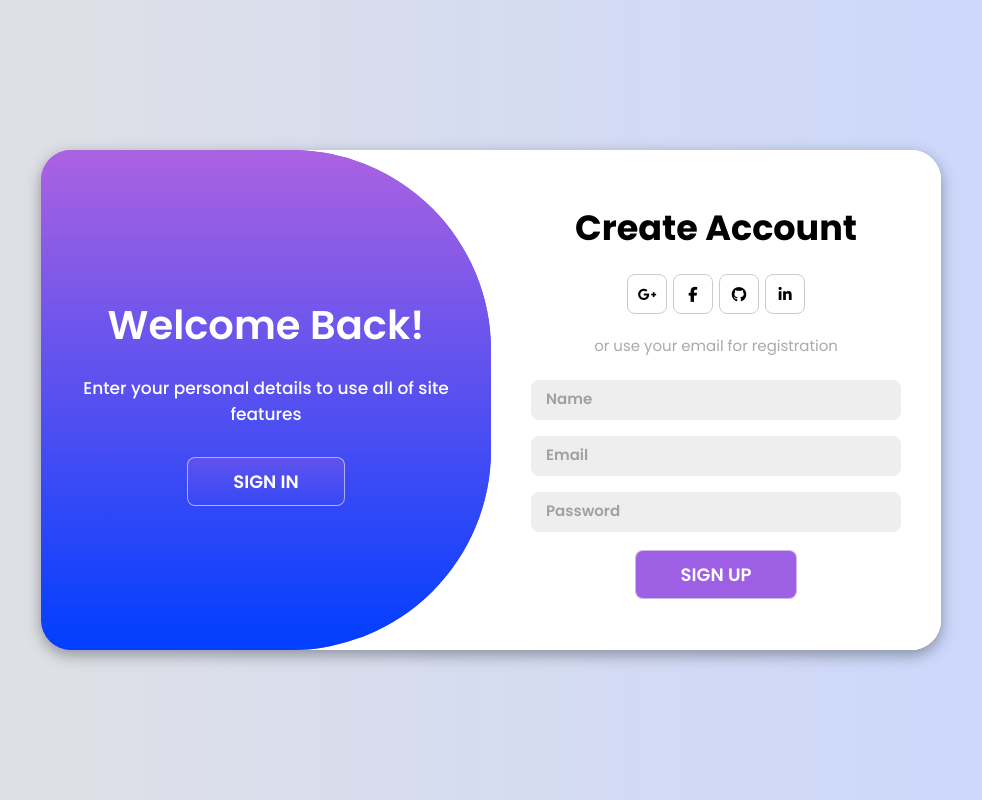
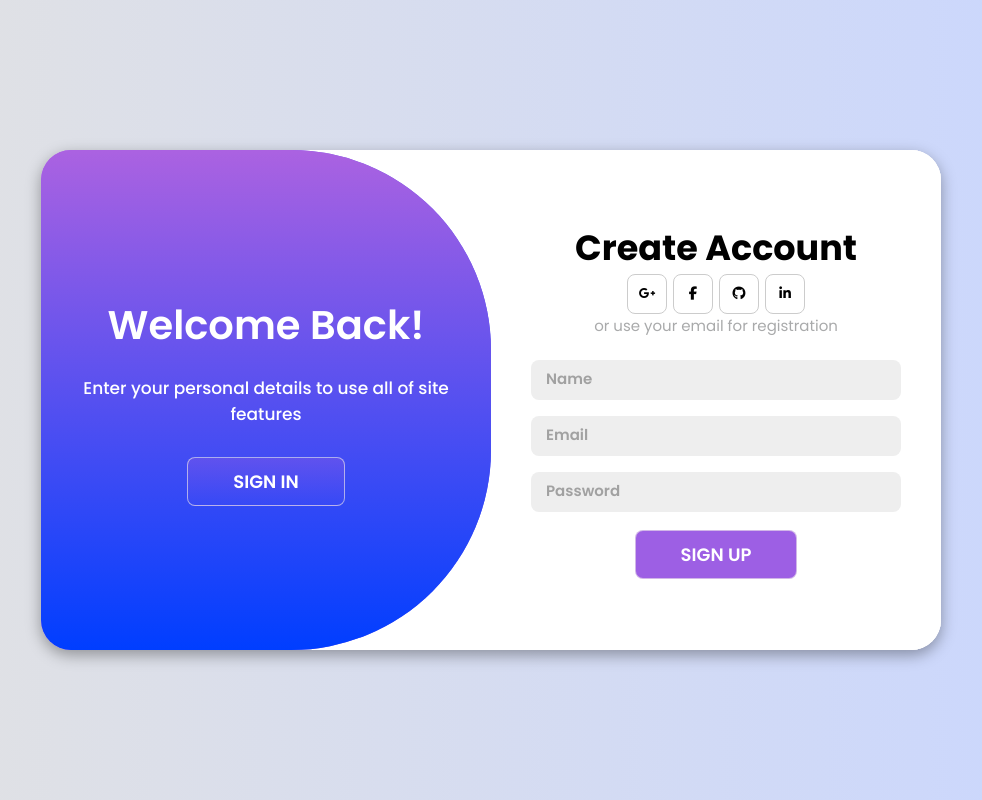
Before and after one commit to HenzoBragas/LoginPage-React, a React (Vite) app: page / in a window 1280 px wide. Both pictures are taken after a click on the button "SIGN UP". Shown: the whole page, without its empty margins (149-1131 px from the left). Built offline with nearby package versions, Linux system fonts and the light colour scheme; data requests are answered from the project's data file.

Commit message:
feat: authetication for the google

```diff
--- a/data/db.json
+++ b/data/db.json
@@ -1,4 +1,5 @@
 {
   "users": [
+
   ]
 }
--- a/package.json
+++ b/package.json
@@ -12,6 +12,7 @@
   },
   "dependencies": {
     "@fortawesome/fontawesome-free": "^6.7.2",
+    "@react-oauth/google": "^0.12.1",
     "json-server": "^1.0.0-beta.3",
     "react": "^18.3.1",
     "react-dom": "^18.3.1",
--- a/src/App.css
+++ b/src/App.css
@@ -1,13 +1,13 @@
-@import url('https://fonts.googleapis.com/css2?family=Poppins:ital,wght@0,100;0,200;0,300;0,400;0,500;0,600;0,700;0,800;0,900;1,100;1,200;1,300;1,400;1,500;1,600;1,700;1,800;1,900&display=swap');
+@import url("https://fonts.googleapis.com/css2?family=Poppins:ital,wght@0,100;0,200;0,300;0,400;0,500;0,600;0,700;0,800;0,900;1,100;1,200;1,300;1,400;1,500;1,600;1,700;1,800;1,900&display=swap");
 
-*{
+* {
   margin: 0;
   padding: 0;
   box-sizing: border-box;
-    font-family: 'Poppins', sans-serif;
+  font-family: "Poppins", sans-serif;
 }
 
-body{
+body {
   background-color: #c9d6ff;
   background: linear-gradient(to right, #e2e2e2, #c9d6ff);
   display: flex;
@@ -17,7 +17,7 @@ body{
   height: 100vh;
 }
 
-.container{
+.container {
   background-color: #fff;
   border-radius: 30px;
   box-shadow: 0 5px 15px rgba(0, 0, 0, 0.35);
@@ -28,38 +28,53 @@ body{
   min-height: 500px;
 }
 
-.container p{
+.container p {
   font-size: 17px;
   font-weight: 500;
   margin: 20px 0;
 }
 
-.container span{
+.container span {
   font-size: 15px;
   color: #a9aaab;
   margin-bottom: 15px;
 }
 
-.container a{
+.container a {
   color: #a9aaab;
   font-size: 15px;
   font-weight: 600;
   text-decoration: none;
   margin: 15px 0 10px;
-    transition: transform  0.4s ease-in-out
+  transition: transform 0.4s ease-in-out;
 }
-.container a:hover{
+.container a:hover {
   transform: translateY(-10px);
 }
 
-.btn-SignUp{
-    background: linear-gradient(#494DF2, #7E59E9 );
-}
-.btn-SignIn{
-    background: linear-gradient( #6052EE, #3649F6);
+.btn-SignUp,
+.btn-SignIn {
+  color: #fff;
+  font-size: 18px;
+  padding: 10px 45px;
+  border: 1px solid hsla(0, 14%, 93%, 0.623);
+  border-radius: 8px;
+  font-weight: 600;
+  text-transform: uppercase;
+  margin-top: 10px;
+  cursor: pointer;
+  transition: transform 0.4s ease-in-out;
 }
 
-.container button{
+.btn-SignUp {
+  background: linear-gradient(#494df2, #7e59e9);
+}
+
+.btn-SignIn {
+  background: linear-gradient(#6052ee, #3649f6);
+}
+
+.btn-submit {
   background-color: #9d5fe4;
   color: #fff;
   font-size: 18px;
@@ -70,18 +85,17 @@ body{
   text-transform: uppercase;
   margin-top: 10px;
   cursor: pointer;
-    transition: transform  0.4s ease-in-out;
+  transition: transform 0.4s ease-in-out;
 }
-.container button:hover{
+.btn-submit:hover {
   transform: translateY(-10px);
 }
 
-.container button.hidden{
+.container button.hidden {
   background-color: transparent;
 }
 
-
-.container form{
+.container form {
   background-color: #fff;
   display: flex;
   align-items: center;
@@ -91,7 +105,7 @@ body{
   height: 100%;
 }
 
-.container input{
+.container input {
   background-color: #eee;
   border: none;
   margin: 8px 0;
@@ -101,67 +115,70 @@ body{
   width: 100%;
   outline: none;
 }
-.container input::placeholder{
+.container input::placeholder {
   color: hsla(0, 0%, 45%, 0.63);
   font-size: 15px;
   font-weight: 600;
 }
 
-.form-container{
+.form-container {
   position: absolute;
   top: 0;
   height: 100%;
   transition: all 0.6s ease-in-out;
 }
 
-.CreateAccount{
+.CreateAccount {
   font-size: 35px;
 }
 
-.SignIn{
+.SignIn {
   font-size: 50px;
 }
 
-.sign-in{
+.sign-in {
   left: 0;
   width: 50%;
   z-index: 2;
 }
 
-.container.active .sign-in{
+.container.active .sign-in {
   transform: translateX(100%);
 }
 
-.sign-up{
+.sign-up {
   left: 0;
   width: 50%;
   opacity: 0;
   z-index: 1;
 }
 
-.container.active .sign-up{
+.container.active .sign-up {
   transform: translateX(100%);
   opacity: 1;
   z-index: 5;
   animation: move 0.6s;
 }
 
-@keyframes move{
-    0%, 49.99%{
+@keyframes move {
+  0%,
+  49.99% {
     opacity: 0;
     z-index: 1;
   }
-    50%, 100%{
+  50%,
+  100% {
     opacity: 1;
     z-index: 5;
   }
 }
 
-.social-icons{
+.social-icons {
   margin: 20px 0;
 }
 
-.social-icons a{
+.socialAuth {
+  background-color: #ffffff;
   color: black;
   border: 1px solid #ccc;
   border-radius: 20%;
@@ -171,9 +188,14 @@ body{
   margin: 0 3px;
   width: 40px;
   height: 40px;
+  transition: transform 0.4s ease-in-out;
 }
 
-.toggle-container{
+.socialAuth:hover {
+  transform: translateY(-10px);
+}
+
+.toggle-container {
   position: absolute;
   top: 0;
   left: 50%;
@@ -185,12 +207,12 @@ body{
   z-index: 1000;
 }
 
-.container.active .toggle-container{
+.container.active .toggle-container {
   transform: translateX(-100%);
   border-radius: 0 200px 200px 0;
 }
 
-.toggle{
+.toggle {
   background-color: #003eff;
   height: 100%;
   background: linear-gradient(to right, #ab62e1, #003eff);
@@ -203,11 +225,11 @@ body{
   transition: all 0.6s ease-in-out;
 }
 
-.container.active .toggle{
+.container.active .toggle {
   transform: translateX(50%);
 }
 
-.toggle-panel{
+.toggle-panel {
   position: absolute;
   width: 50%;
   height: 100%;
@@ -222,32 +244,32 @@ body{
   transition: all 0.6s ease-in-out;
 }
 
-.toggle-left{
+.toggle-left {
   transform: translateX(-200%);
   background: linear-gradient(to bottom, #ab62e1, #003eff);
 }
 
-.container.active .toggle-left{
+.container.active .toggle-left {
   transform: translateX(0);
 }
 
-.toggle-right{
+.toggle-right {
   right: 0;
   transform: translateX(0);
   background: linear-gradient(to top, #ab62e1, #003eff);
 }
 
-.toggle-right h1{
+.toggle-right h1 {
   font-size: 40px;
   font-weight: 600;
 }
 
-.toggle-left h1{
+.toggle-left h1 {
   font-size: 40px;
   font-weight: 600;
 }
 
-.container.active .toggle-right{
+.container.active .toggle-right {
   transform: translateX(200%);
 }
 
--- a/src/App.jsx
+++ b/src/App.jsx
@@ -4,6 +4,7 @@ import "@fortawesome/fontawesome-free/css/all.min.css";
 import SignUpForm from "./components/Auth/SignUpForm";
 import SignInForm from "./components/Auth/SignInForm";
 import TogglePanel from "./components/TogglePanel";
+import { GoogleOAuthProvider } from "@react-oauth/google";
 
 const App = () => {
 
@@ -14,6 +15,9 @@ const App = () => {
   const handleLoginClick = () => setIsActive(false);
 
   return (
+    <>
+      <GoogleOAuthProvider clientId="886509980158-t91pom3qb1nfaru1h2ckg6h9ccapafsk.apps.googleusercontent.com
+">
         <div className={`container ${isActive ? "active" : ""}`} id="container">
           <TogglePanel
             isActive={isActive}
@@ -22,8 +26,9 @@ const App = () => {
           />
           <SignInForm />
           <SignUpForm />
-
-    </div>
+        </div >
+      </GoogleOAuthProvider>
+    </>
   );
 };
 
--- /dev/null
+++ b/src/Auth/useGoogleLoginAuth.jsx
@@ -0,0 +1,94 @@
+import { useState, useEffect } from 'react';
+import { useGoogleLogin } from '@react-oauth/google';
+import { toast } from "react-toastify";
+
+const useGoogleLoginAuth = (apiUrl) => {
+    const [userData, setUserData] = useState([]);
+    const [formAuth, setFormAuth] = useState({ email:"", password: ""});
+    const [isAuthenticated, setIsAuthenticated] = useState(false);
+
+
+    //Function Auth Google
+    const googleLogin = useGoogleLogin({
+        onSuccess: (response) => {
+            toast.success("Login realizado com sucesso!", {
+                position: 'top-center',
+                autoClose: 3000,
+                hideProgressBar: false,
+                draggable: true,
+                closeButton: false,
+                pauseOnHover: false,
+            });
+            setIsAuthenticated(true);
+            console.log("Token de acesso de login Google", response);
+        },
+        onError: () => {
+            toast.error("Dados inválidos!", {
+                position: 'top-center',
+                hideProgressBar: false,
+                autoClose: 3000,
+                draggable: true,
+                closeButton: false,
+                pauseOnHover: false,
+            });
+        },
+    });
+    // Function Auth email and password
+
+    const handleAuth = (e) => {
+        const { name, value } = e.target;
+        setFormAuth({
+            ...formAuth,
+            [name]: value
+        });
+        console.log(formAuth);
+    };
+
+    const handleSubmit = (e) => {
+        e.preventDefault();
+
+        const user = userData.find(user =>
+            user.email === formAuth.email && user.password === formAuth.password
+        );
+        if (user) {
+            toast.success("Login realizado com sucesso!", {
+                position: 'top-center',
+                autoClose: 3000,
+                hideProgressBar: false,
+                draggable: true,
+                closeButton: false,
+                pauseOnHover: false,
+            });
+            setIsAuthenticated(true);
+
+        } else {
+            toast.error("Dados inválidos!", {
+                position: 'top-center',
+                hideProgressBar: false,
+                autoClose: 3000,
+                draggable: true,
+                closeButton: false,
+                pauseOnHover: false,
+            });
+        }
+        setFormAuth("");
+    };
+    useEffect(() => {
+        async function getData() {
+            const res = await fetch(apiUrl);
+            const data = await res.json();
+            setUserData(data);
+        }
+        getData();
+    }, [apiUrl]);
+
+    return {
+        formAuth,
+        isAuthenticated,
+        googleLogin,
+        handleAuth,
+        handleSubmit,
+    };
+};
+
+export default useGoogleLoginAuth;
--- a/src/components/Auth/SignInForm.jsx
+++ b/src/components/Auth/SignInForm.jsx
@@ -1,68 +1,21 @@
-import React, {useState, useEffect} from "react";
-import { ToastContainer, toast } from "react-toastify";
+import { ToastContainer } from "react-toastify";
+import useGoogleLoginAuth from '../../Auth/useGoogleLoginAuth'
 import 'react-toastify/dist/ReactToastify.css';
 
 
 const SignInForm = () => {
+  const {
+    formAuth,
+    isAuthenticated,
+    googleLogin,
+    handleAuth,
+    handleSubmit,
+  } = useGoogleLoginAuth("http://localhost:3000/users");
 
-  const [formAuth, setFormAuth] = useState({
-    email: '',
-    password: ''
-  });
 
-  const [userData, setUserData] = useState([]);
-  const [loginError, setLoginError] = useState(false);
-  const url = "http://localhost:3000/users";
 
-  const handleAuth = (e) => {
-    const  { name, value} = e.target;
-    setFormAuth({
-      ...formAuth,
-      [name]: value
-    });
-    console.log(formAuth);
-  };
 
-  const handleSubmit = (e) => {
-    e.preventDefault();
-
-    const user = userData.find(user =>
-      user.email === formAuth.email && user.password === formAuth.password
-    );
-    if(!user) {
-      toast.success("Login realizado com sucesso!", {
-        position: 'top-center',
-        autoClose: 3000,
-        hideProgressBar: false,
-        draggable: true,
-        closeButton: false,
-        pauseOnHover: false,
-      });
-      setLoginError(false);
-
-    } else {
-      toast.error("Dados inválidos!", {
-        position: 'top-center',
-        hideProgressBar: false,
-        autoClose: 3000,
-        draggable: true,
-        closeButton: false,
-        pauseOnHover: false,
-      });
-      setLoginError(true);
-    }
-    setFormAuth("");
-  };
-  useEffect(() => {
-    async function getData() {
-      const res = await fetch(url);
-      const data = await res.json();
-      setUserData(data);
-    }
-    getData();
-  }, []);
-
-  return(
+  return (
     <>
       < ToastContainer />
       <div className="form-container sign-in">
@@ -70,18 +23,18 @@ const SignInForm = () => {
         <form onSubmit={handleSubmit}>
           <h1 className="SignIn">Sign In</h1>
           <div className="social-icons">
-        <a href="#" className="icon">
+            <button href="#" className="socialAuth" onClick={googleLogin}>
               <i className="fa-brands fa-google-plus-g"></i>
-        </a>
-        <a href="#" className="icon">
+            </button>
+            <button href="#" className="socialAuth">
               <i className="fa-brands fa-facebook-f"></i>
-        </a>
-        <a href="#" className="icon">
+            </button>
+            <button href="#" className="socialAuth">
               <i className="fa-brands fa-github"></i>
-        </a>
-        <a href="#" className="icon">
+            </button>
+            <button href="#" className="socialAuth">
               <i className="fa-brands fa-linkedin-in"></i>
-        </a>
+            </button>
           </div>
           <span>or use your email password</span>
           <input
@@ -89,16 +42,15 @@ const SignInForm = () => {
             placeholder="Email"
             name="email"
             onChange={handleAuth}
-      value={formAuth.email || ''}/>
-
+          />
           <input
             type="password"
-      name="password"
+            name="current-password"
             placeholder="Password"
             onChange={handleAuth}
-      value={formAuth.password || ''} />
+          />
           <a href="#">Forget Your Password?</a>
-      <button type="submit">Sign In</button>
+          <button type="submit" className="btn-submit">Sign In</button>
         </form>
 
 
--- a/src/components/Auth/SignUpForm.jsx
+++ b/src/components/Auth/SignUpForm.jsx
@@ -67,19 +67,19 @@ const SignUpForm = () => {
 
         <form onSubmit={handleChangeSubmit}>
           <h1 className="CreateAccount">Create Account</h1>
-          <div className="social-icons">
-            <a href="#" className="icon">
+          <div className="social-socialAuths">
+            <button href="#" className="socialAuth">
               <i className="fa-brands fa-google-plus-g"></i>
-            </a>
-            <a href="#" className="icon">
+            </button>
+            <button href="#" className="socialAuth">
               <i className="fa-brands fa-facebook-f"></i>
-            </a>
-            <a href="#" className="icon">
+            </button>
+            <button href="#" className="socialAuth">
               <i className="fa-brands fa-github"></i>
-            </a>
-            <a href="#" className="icon">
+            </button>
+            <button href="#" className="socialAuth">
               <i className="fa-brands fa-linkedin-in"></i>
-            </a>
+            </button>
           </div>
           <span>or use your email for registration</span>
           <input
@@ -103,7 +103,7 @@ const SignUpForm = () => {
             name="password"
             onChange={handleData}
           />
-          <button type="submit">Sign Up</button>
+          <button type="submit" className="btn-submit">Sign Up</button>
         </form>
       </div>
     </>
```
Also changed, not shown: 2 other files (tests, documents, lock files or other folders). Lines whose indentation alone changed are shown as unchanged.
